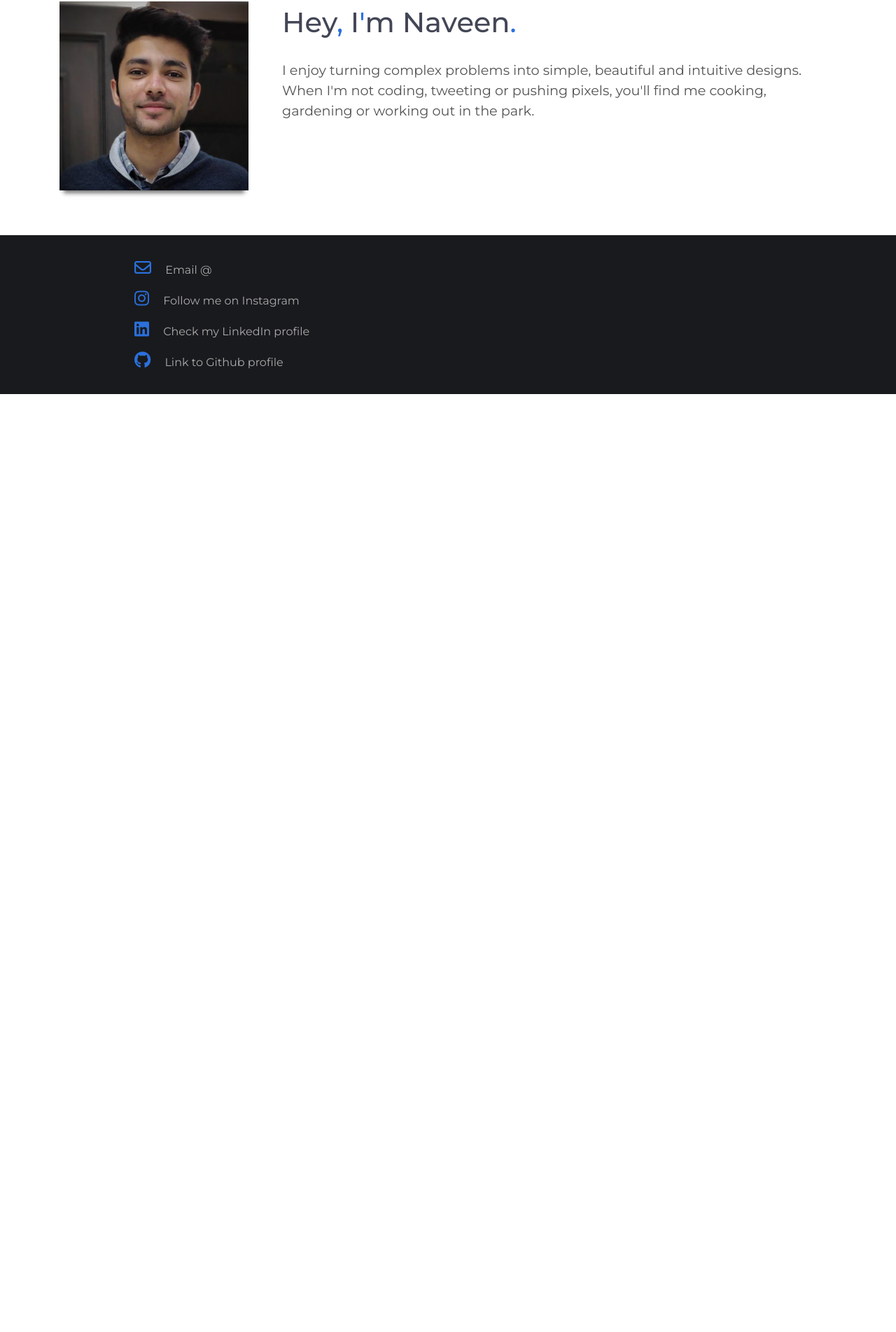
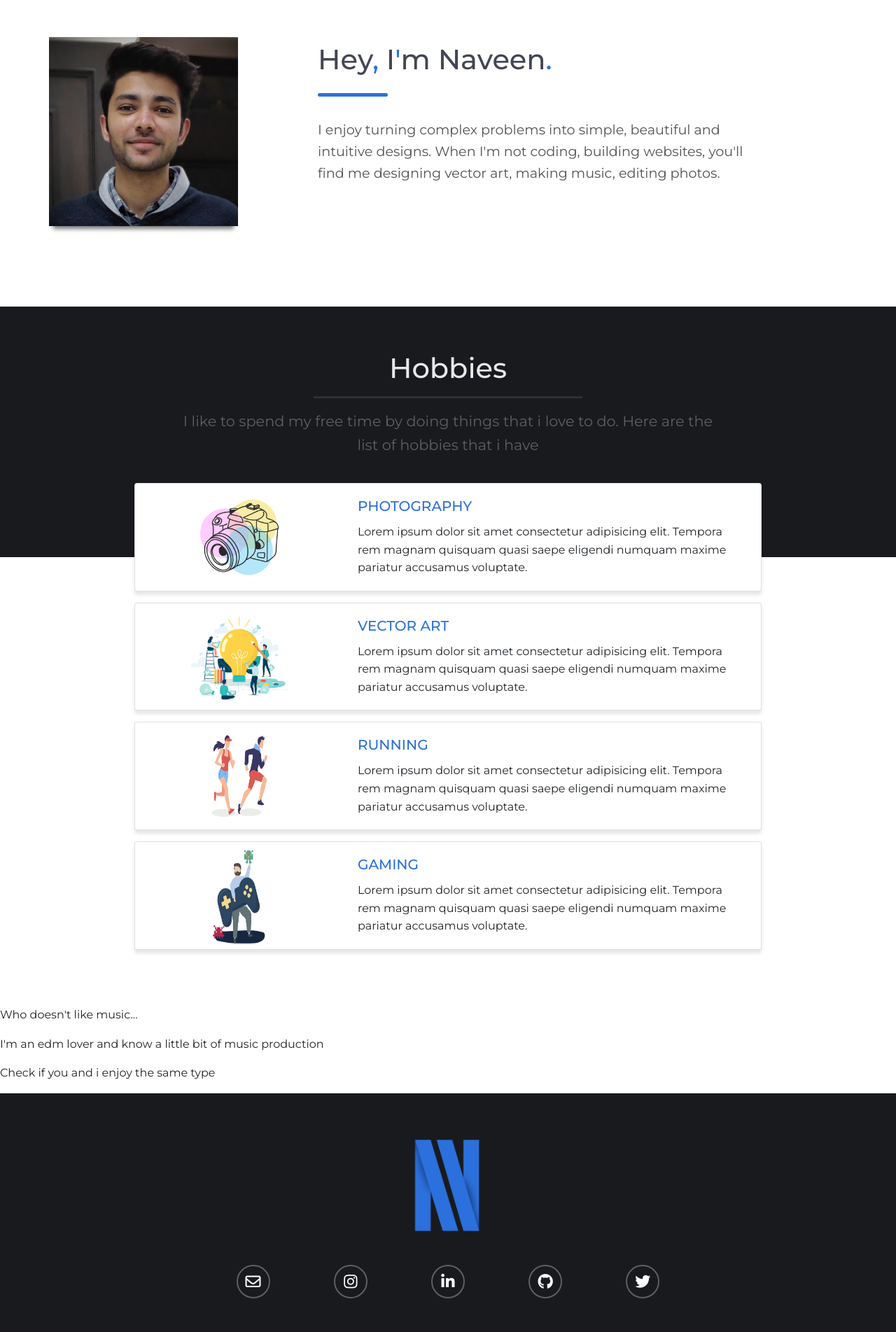
Before and after one commit to naveenbudhwal/portfolio, a Vue app: page /about in a window 1280 px wide. Shown: the part 164-2067 px from the top of the page at 70% size. Before the commit the page ends 800 px from the top, so only its background shows below. Built offline with nearby package versions, Linux system fonts and the light colour scheme.

Commit message:
reusable component for about me page

```diff
--- /dev/null
+++ b/src/components/HorizontalCard.vue
@@ -0,0 +1,60 @@
+<template>
+  <div class="card mb-3">
+    <div class="row no-gutters">
+      <div class="col-md-4">
+        <img :src="Picture" class="card-img" alt="Hobby image">
+      </div>
+      <div class="col-md-8">
+        <div class="card-body">
+          <h5 class="card-title"> {{Heading}}</h5>
+          <p class="card-text"> {{Body}} </p>
+        </div>
+      </div>
+    </div>
+  </div>
+</template>
+
+<script>
+export default {
+  name: 'HorizontalCard',
+  props: {
+    Picture: String,
+    Heading: String,
+    Body: String
+  }
+};
+</script>
+
+<style>
+
+.card {
+  margin: 0 15%;
+  font-family: "Montserrat", sans-serif;
+  box-shadow: 0 5px 5px rgba(0,0,0,0.1);
+}
+
+.col-md-4 {
+  display: flex;
+  justify-content: center;
+}
+
+.card-img {
+  width: 150px;
+  height: auto;
+}
+
+.card-title {
+  color: #2b70dc;
+  text-transform: uppercase;
+}
+
+@media only screen and (max-width: 576px) {
+  .card-title, .card-text {
+    text-align: center;
+  }
+  .card {
+    margin: 0 10%;
+  }
+}
+
+</style>
--- a/src/views/About.vue
+++ b/src/views/About.vue
@@ -1,37 +1,122 @@
 <template>
   <div class="root2">
-    <div class="container">
+    <div class="container heading">
       <div class="photo">
         <img class="image" src="../assets/about_me_pic.jpg" alt="My Photo">
       </div>
-      <div class="intro mx-5">
-        <div class="intro-heading pb-4">Hey<span>,</span> I<span>'</span>m Naveen<span>.</span></div>
-        <div class="intro-body">
-          I enjoy turning complex problems into simple, beautiful and intuitive designs. When I'm not coding, tweeting or pushing pixels, you'll find me cooking, gardening or working out in the park.
+      <div class="intro">
+        <div class="intro-heading">Hey<span>,</span> I<span>'</span>m Naveen<span>.</span></div>
+        <hr class="material-hr">
+        <div class="intro-body pt-3">
+          I enjoy turning complex problems into simple, beautiful and intuitive designs. When I'm not coding, building websites, you'll find me designing vector art, making music, editing photos.
         </div>
       </div>
     </div>
+
+    <div class="info">
+      <div class="spacer">
+        <h1>Hobbies</h1>
+        <hr>
+        <p>I like to spend my free time by doing things that i love to do. Here are the list of hobbies that i have</p>
+      </div>
+    </div>
+
+    <div class="hobbies">
+      <horizontal-card
+        v-for="hobby in hobbies"
+        :key="hobby.id"
+        :Heading="hobby.title"
+        :Body="hobby.body"
+        :Picture="hobby.picture"
+      >
+      </horizontal-card>
+    </div>
+
+    <div class="music">
+      <p>Who doesn't like music...</p>
+      <p>I'm an edm lover and know a little bit of music production</p>
+      <p>Check if you and i enjoy the same type</p>
+    </div>
+
     <div class="footer">
-      <a href="mailto:naveenbudhwal@gmail.com" class="effect-underline"><i class="far fa-envelope pr-3"></i> Email @</a>
-      <a href="#" class="effect-underline"><i class="fab fa-instagram pr-3"></i> Follow me on Instagram</a>
-      <a href="#" class="effect-underline"><i class="fab fa-linkedin pr-3"></i> Check my LinkedIn profile</a>
-      <a href="#" class="effect-underline"><i class="fab fa-github pr-3"></i> Link to Github profile</a>
+
+      <div class="logo">
+        <router-link to="/"><img src="../assets/Logo01.png" alt="Brand-Logo"></router-link>
+      </div>
+
+      <div class="links">
+        <a href="mailto:naveenbudhwal@gmail.com">
+          <span class="icon">
+            <i class="far fa-envelope"></i>
+          </span>
+        </a>
+        <a href="https://www.instagram.com/naveenbudhwal">
+          <span class="icon">
+            <i class="fab fa-instagram"></i>
+          </span>
+        </a>
+        <a href="https://www.linkedin.com/in/naveenbudhwal">
+          <span class="icon">
+            <i class="fab fa-linkedin-in"></i>
+          </span>
+        </a>
+        <a href="https://www.github.com/naveenbudhwal">
+          <span class="icon">
+            <i class="fab fa-github"></i>
+          </span>
+        </a>
+        <a href="https://www.twitter.com/naveenbudhwal">
+          <span class="icon">
+            <i class="fab fa-twitter"></i>
+          </span>
+        </a>
+      </div>
+
+      <div class="copyright mt-5">
+        <p><i class="far fa-copyright"></i> 2019 Naveen Budhwal. All rights reserved</p>
+      </div>
     </div>
   </div>
-
 </template>
 
+
 <script>
+import HorizontalCard from '../components/HorizontalCard.vue';
+
 export default {
-
+  name: 'About',
+  components: { HorizontalCard },
+  data() {
+    return {
+      hobbies: [
+        { id: 1, title: 'Photography', body: 'Lorem ipsum dolor sit amet consectetur adipisicing elit. Tempora rem magnam quisquam quasi saepe eligendi numquam maxime pariatur accusamus voluptate.', picture: require('@/assets/photography.png')},
+        { id: 2, title: 'Vector Art', body: 'Lorem ipsum dolor sit amet consectetur adipisicing elit. Tempora rem magnam quisquam quasi saepe eligendi numquam maxime pariatur accusamus voluptate.', picture: require('@/assets/design.png')},
+        { id: 3, title: 'Running', body: 'Lorem ipsum dolor sit amet consectetur adipisicing elit. Tempora rem magnam quisquam quasi saepe eligendi numquam maxime pariatur accusamus voluptate.', picture: require('@/assets/running.png')},
+        { id: 4, title: 'Gaming', body: 'Lorem ipsum dolor sit amet consectetur adipisicing elit. Tempora rem magnam quisquam quasi saepe eligendi numquam maxime pariatur accusamus voluptate.', picture: require('@/assets/gaming.png')}
+      ]
+    }
+  }
 }
 </script>
 
 <style scoped>
 
+.root2 {
+  font-family: "Montserrat", sans-serif;
+  line-height: 1.6;
+}
+
+.intro {
+  margin: 0 10%;
+}
+
+.heading {
+  display: flex;
+  padding: 4% 0;
+}
+
 .container {
   font-family: "Montserrat", sans-serif;
-  display: flex;
   margin-top: 5%;
 }
 
@@ -39,8 +124,8 @@ export default {
   width: 270px;
   height: auto;
   -webkit-box-shadow: 0 10px 6px -6px #777;
-       -moz-box-shadow: 0 10px 6px -6px #777;
-            box-shadow: 0 10px 6px -6px #777;
+  -moz-box-shadow: 0 10px 6px -6px #777;
+  box-shadow: 0 10px 6px -6px #777;
 }
 
 .intro-heading {
@@ -63,10 +148,56 @@ i {
   font-size: 1.5em;
 }
 
-.footer {
+.material-hr {
+  width: 100px;
+  border: 0;
+  height: 5px;
+  background: #2b70dc;
+  border-radius: 7px;
+  margin-left: 0;
+}
+
+.spacer {
+  margin: 0 20%;
+}
+
+.info {
+  margin: 5% 0;
+  padding-top: 5%;
+  padding-bottom: 10%;
+  background: #191a1d;
+}
+
+hr {
+  width: 50%;
+  background: rgba(255,255,255,0.1);
+  height: 2px;
+}
+
+.info h1 {
+  color: rgba(255,255,255,0.9);
+  text-align: center;
+}
+
+.info p {
+  text-align: center;
+  color: rgba(255,255,255,0.3);
+  font-size: 1.3em;
+}
+
+.hobbies {
   display: flex;
   flex-direction: column;
-  margin: 5% 0;
+  align-items: center;
+  justify-content: center;
+  margin-top: -170px;
+  margin-bottom: 5%;
+}
+
+.footer {
+  /* display: flex; */
+  width: 100%;
+  margin: 0;
   padding: 2% 15%;
   background: #191a1d;
   color: #fff;
@@ -75,22 +206,65 @@ i {
 
 .footer a {
   text-decoration: none;
-  color: #ababab;
-  margin: 0.5em 0;
+  /* margin: 0.5em 0; */
 }
 
-.footer a:hover {
-  color: #fff;
+.footer .links a i:hover {
+  color: #2b70dc;
+  background: #fff;
+}
+
+.footer .links {
+  display: flex;
+  justify-content: space-around;
+  margin: 0 100px;
+}
+
+.links a i {
+  padding: 10px;
+  border: 2px solid rgba(255,255,255,0.3);
+  border-radius: 100%;
+  font-size: 22px;
+  width: 48px;
+  height: 48px;
+  color: rgba(255,255,255,1);
+  transition: all 0.2s ease-in-out;
+  display: flex;
+  justify-content: center;
+  align-items: center;
+}
+
+.logo {
+  /* flex: 1;
+  margin: auto; */
+  width: fit-content;
+  margin: 0 auto;
+  padding: 10px 0;
+}
+
+.logo img {
+  width: 200px;
+  height: auto;
+}
+
+.copyright {
+  text-align: center;
+  color: #434655;
+}
+
+.copyright p i {
+  color: #434655;
+  font-size: 18px;
 }
 
 ::-moz-selection { /* Code for Firefox */
-  color: #fff;
-  background: #000;
+  color: #000;
+  background: rgba(0,0,0,0.3);
 }
 
 ::selection {
-  color: #fff;
-  background: #000;
+  color: #000;
+  background: rgba(0,0,0,0.3);
 }
 
 @media only screen and (max-width: 768px) {
@@ -100,6 +274,43 @@ i {
   .image {
     margin-bottom: 8%;
   }
+  .photo, .intro {
+    margin: 0 auto;
+  }
+  .intro-heading {
+    text-align: center;
+    margin-bottom: 20px;
+  }
+  .intro-body {
+    text-align: center;
+    padding: 0 20px;
+    margin-bottom: 50px;
+  }
+  .info {
+    padding-top: 50px;
+    padding-bottom: 150px;
+  }
+  .hobbies {
+    margin-top: -130px;
+  }
+  hr {
+    text-align: center;
+  }
+  .material-hr {
+    margin: auto;
+  }
+}
+
+@media only screen and (max-width: 576px) {
+  .footer .links a {
+    margin: 0 7px;
+  }
+}
+
+@media only screen and (max-width: 1200px) {
+  .hobbies {
+    margin-top: -120px;
+  }
 }
 
 </style>
```
